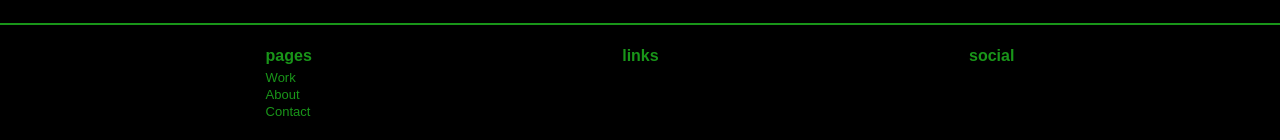
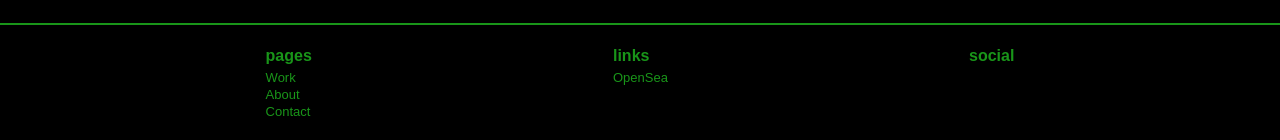
Before and after one commit to NiekVeenstra/artgallery, a React (Create React App) app: page /contact in a window 1280 px wide. Shown: the part 657-797 px from the top of the page. Built offline with nearby package versions, Linux system fonts and the light colour scheme.

Commit message:
add opensea link

```diff
--- a/src/components/Footer.jsx
+++ b/src/components/Footer.jsx
@@ -30,10 +30,17 @@ const Footer = () => {
             </ul>
           </div>
           <div className="footerRow">
-              <h3>links</h3>
+            <h3>links</h3>
+            <ul>
+              <li>
+                <a className="footerLink" href="https://opensea.io/SynapticEntropy">
+                  OpenSea
+                </a>
+              </li>
+            </ul>
           </div>
           <div className="footerRow">
-              <h3>social</h3>
+            <h3>social</h3>
           </div>
         </div>
       </div>
```
